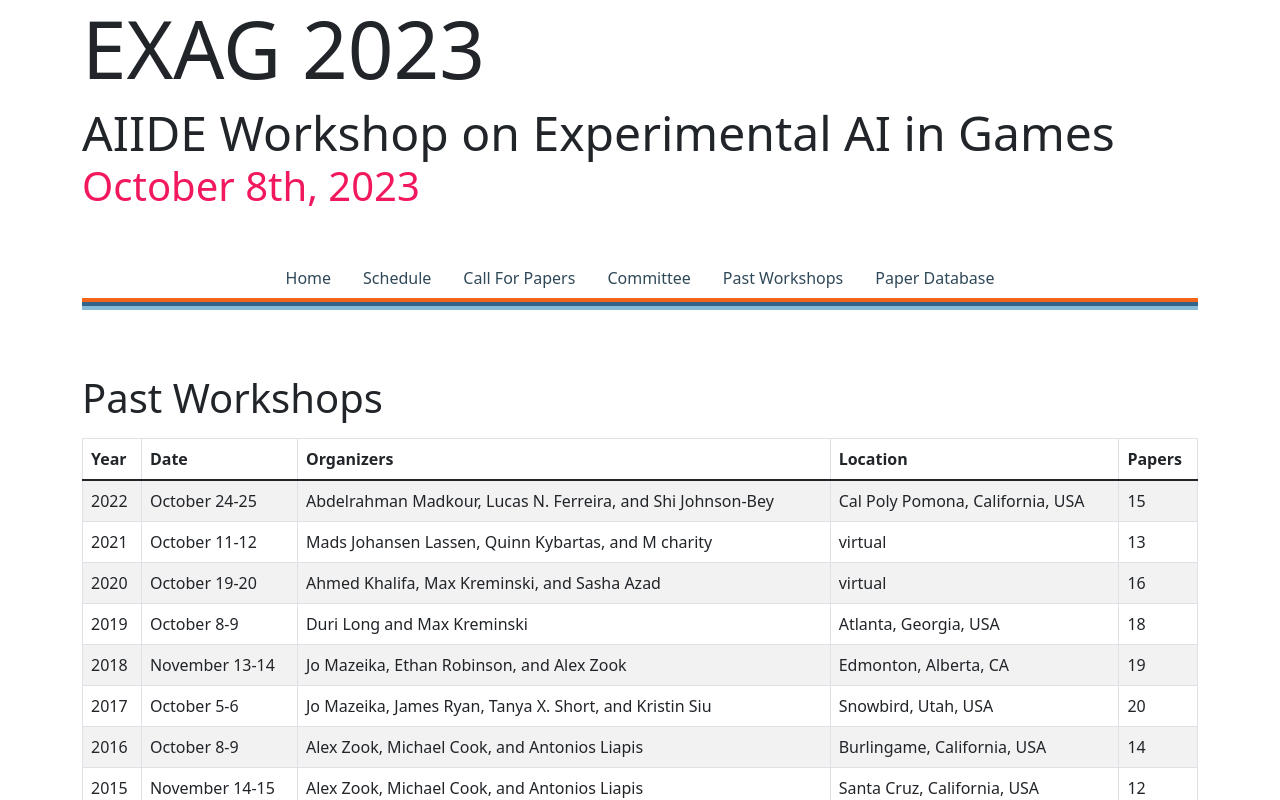
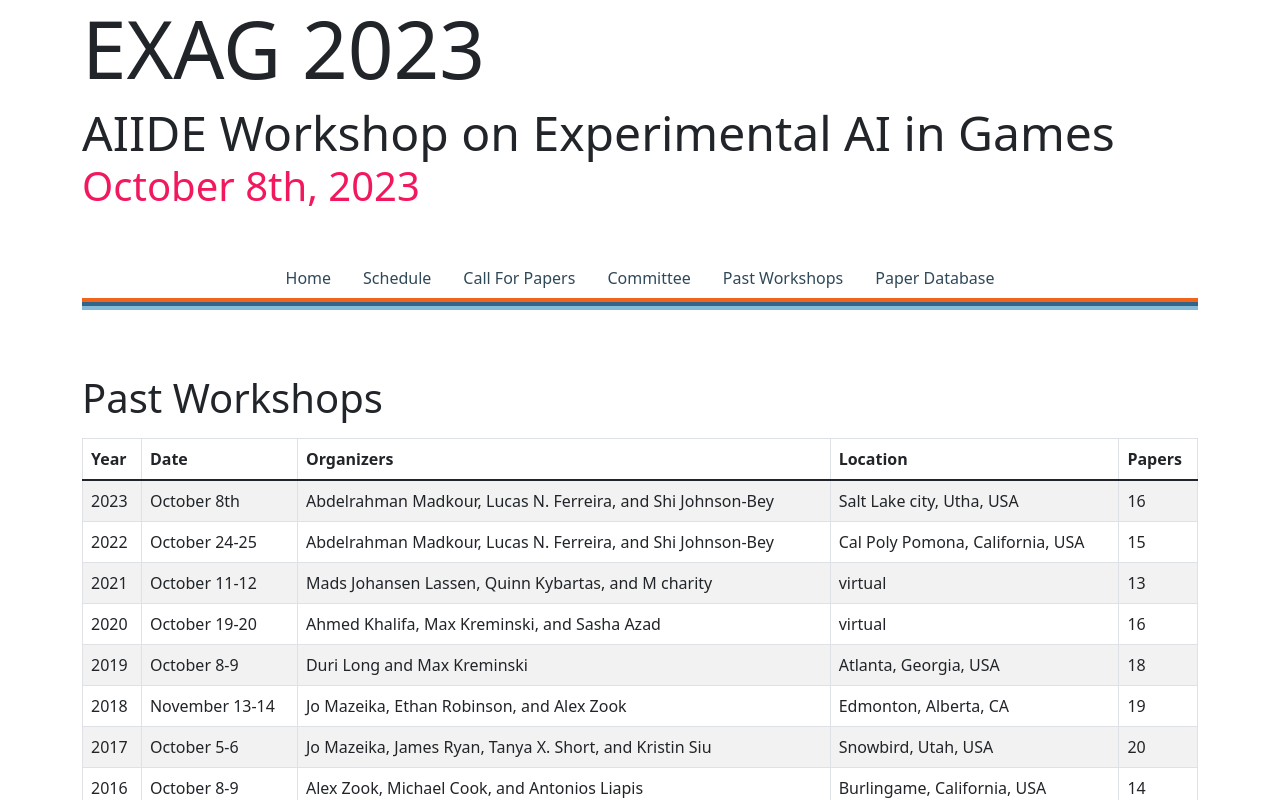
Before and after one commit to aiide-exag/aiide-exag.github.io, a Next.js app: page /past_workshops in a window 1280 px wide. Shown: the top 800 px of the page. Built offline with nearby package versions, Linux system fonts and the light colour scheme.

Commit message:
Update past_workshops.tsx

```diff
--- a/src/pages/past_workshops.tsx
+++ b/src/pages/past_workshops.tsx
@@ -5,6 +5,14 @@
 import { Table } from 'react-bootstrap';
 
 const pastWorkshopInfo = [
+    {
+        year: 2023,
+        date: 'October 8th',
+        organizers:
+            'Abdelrahman Madkour, Lucas N. Ferreira, and Shi Johnson-Bey',
+        location: 'Salt Lake city, Utha, USA',
+        papers: 16,
+    },
     {
         year: 2022,
         date: 'October 24-25',
```
